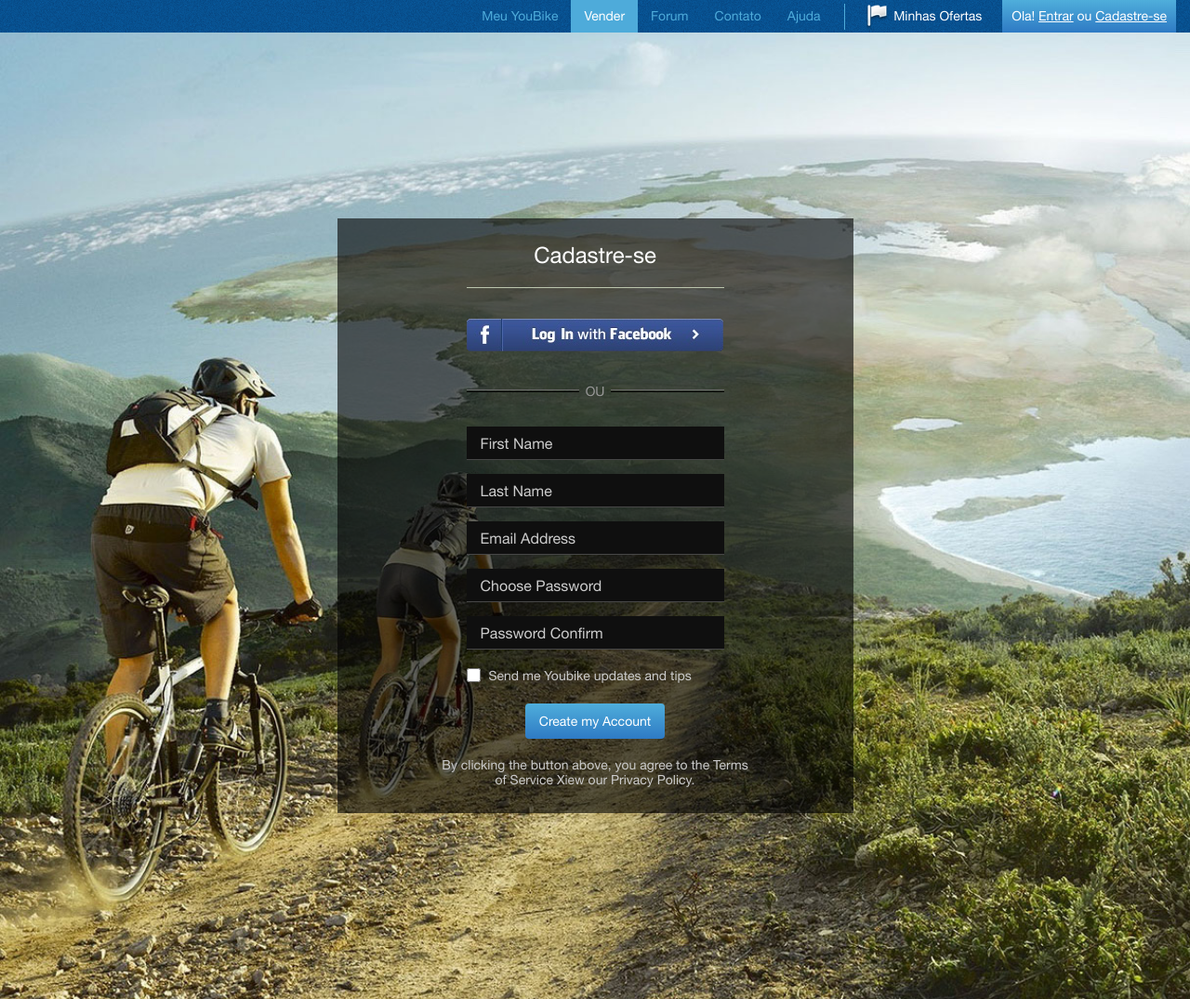
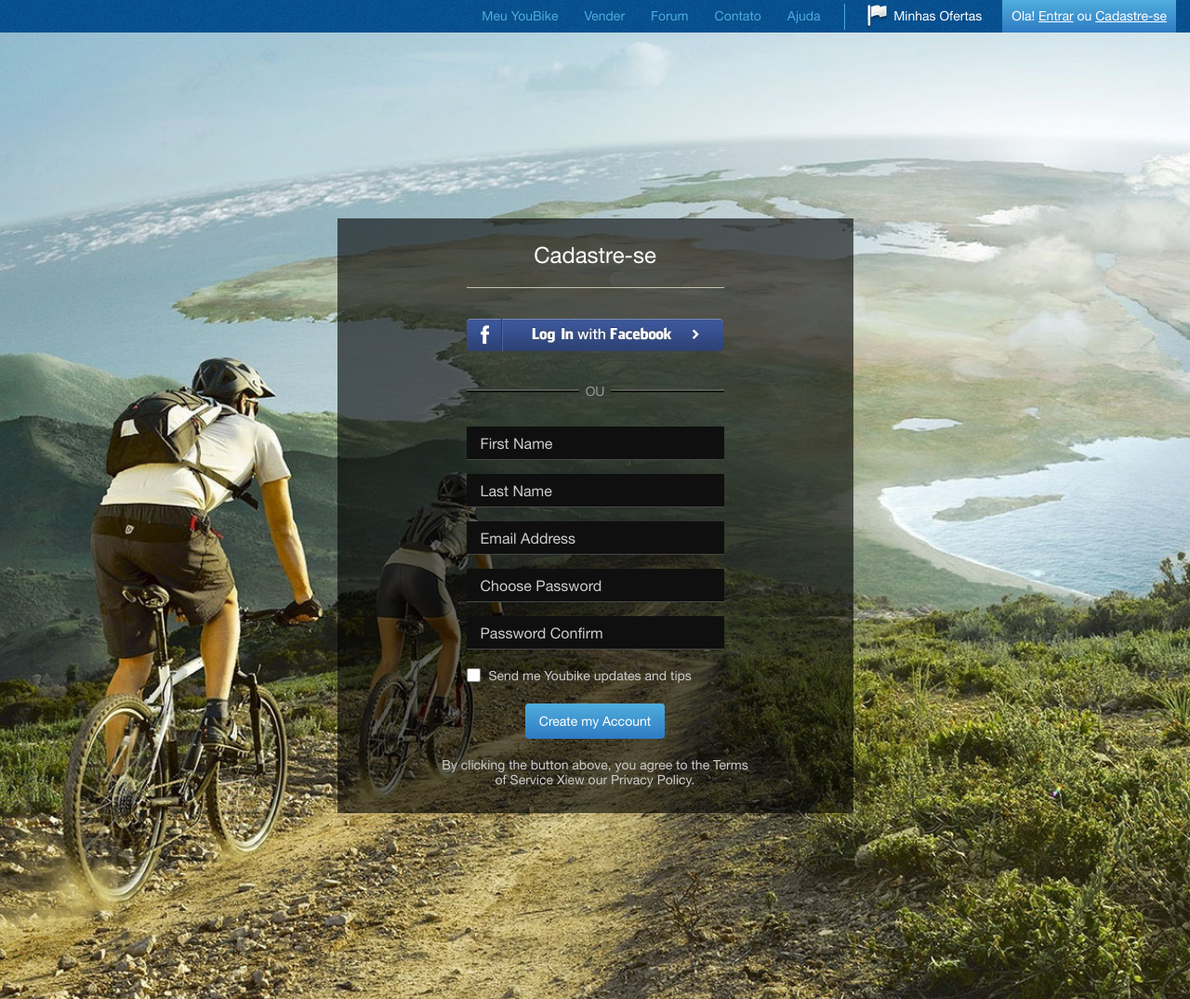
Before and after one commit to PieLie/home_work_5, a plain HTML site: page index.html in a window 1280 px wide. Shown: the whole page at 93% size. Drawn offline with Linux system fonts and the light colour scheme.

Commit message:
active delete

```diff
--- a/css/style.css
+++ b/css/style.css
@@ -39,8 +39,7 @@ header {
 	padding: 0 14px;
 	font-size: 14px;
 }
-.main-nav__item a:hover,
-.main-nav__item a.active {
+.main-nav__item a:hover {
 	background-color: #4eabda;
 	color: #fff;
 }
```
